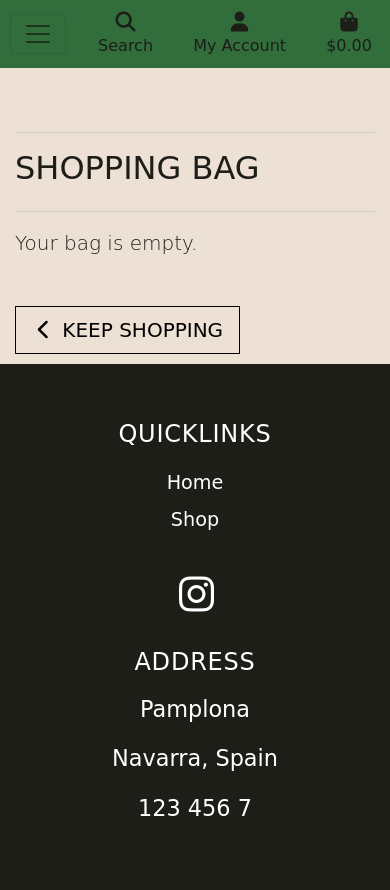
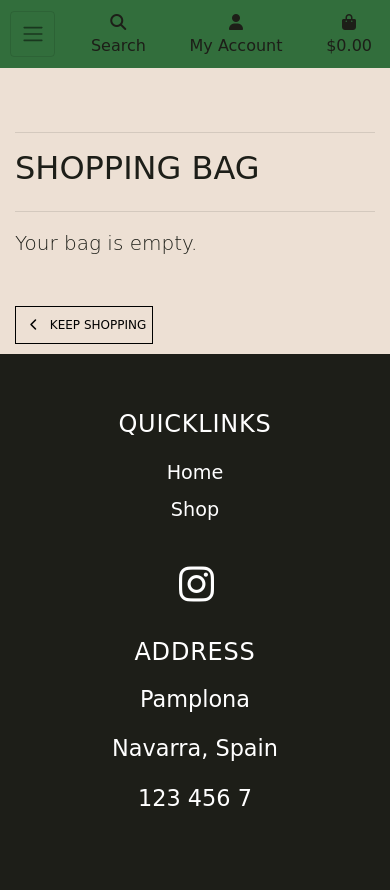
Before and after one commit to AlexNexton/soleki, a Django app: page /bag/ in a window 390 px wide. After the commit the page ends 806 px from the top, so only its background shows below. Run offline with Django 3.2, Linux system fonts and the light colour scheme; some libraries are stand-ins or nearby versions; some web fonts are replaced.

Commit message:
style: code from CI project for mobile view added for tidy up

```diff
--- a/static/css/base.css
+++ b/static/css/base.css
@@ -1,4 +1,6 @@
 @import url('https://fonts.googleapis.com/css2?family=Gugi&display=swap');
+
+/*code below inspired by CI botique ado project*/
 
 :root {
     /* fonts */
@@ -582,6 +584,45 @@ https://www.w3schools.com/howto/howto_css_custom_scrollbar.asp
     .navbar {
         color: var(--soleki-green);
     }
+
+    /*code below from CI botique ado project*/
+    .display-4.logo-font.text-black {
+        font-size: 2rem;
+    }
+
+    .nav-link {
+        padding: 0.15rem;
+    }
+
+    .nav-link i.fa-lg {
+        font-size: 1rem;
+    }
+
+    .navbar-toggler {
+        padding: .6rem .6rem;
+        font-size: 1rem;
+    }
+
+    #delivery-banner h4 {
+        font-size: .9rem;
+    }
+
+    .btn.btn-outline-black.rounded-0,
+    .btn.btn-black.rounded-0 {
+        padding: .375rem .375rem;
+    }
+
+    .btn.btn-outline-black.rounded-0.btn-lg,
+    .btn.btn-black.rounded-0.btn-lg {
+        padding: .375rem .375rem;
+        font-size: .75rem;
+    }
+
+    .increment-qty,
+    .decrement-qty {
+        padding: .25rem .5rem !important;
+    }
+
 }
 
 @media(max-width: 600px) {
```
